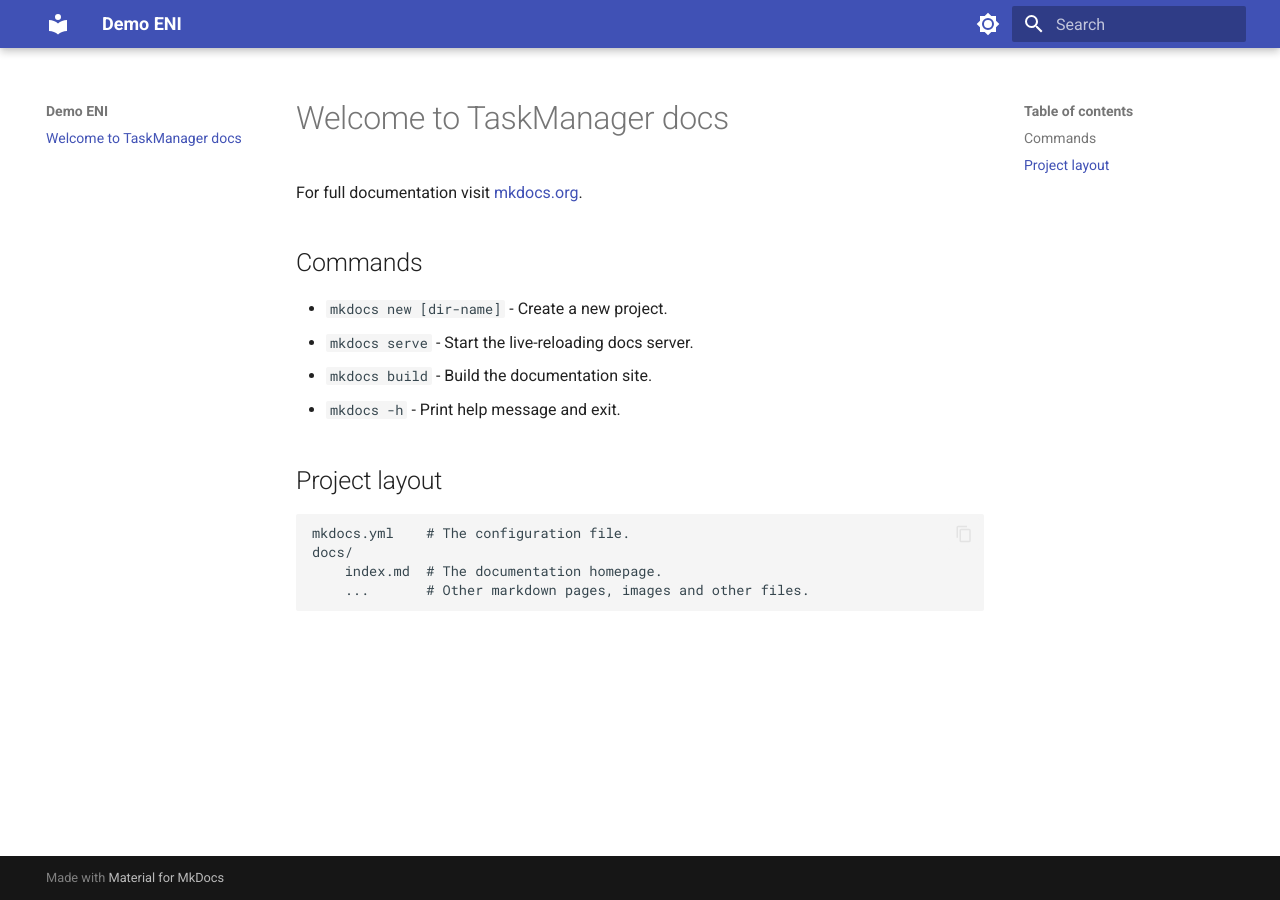
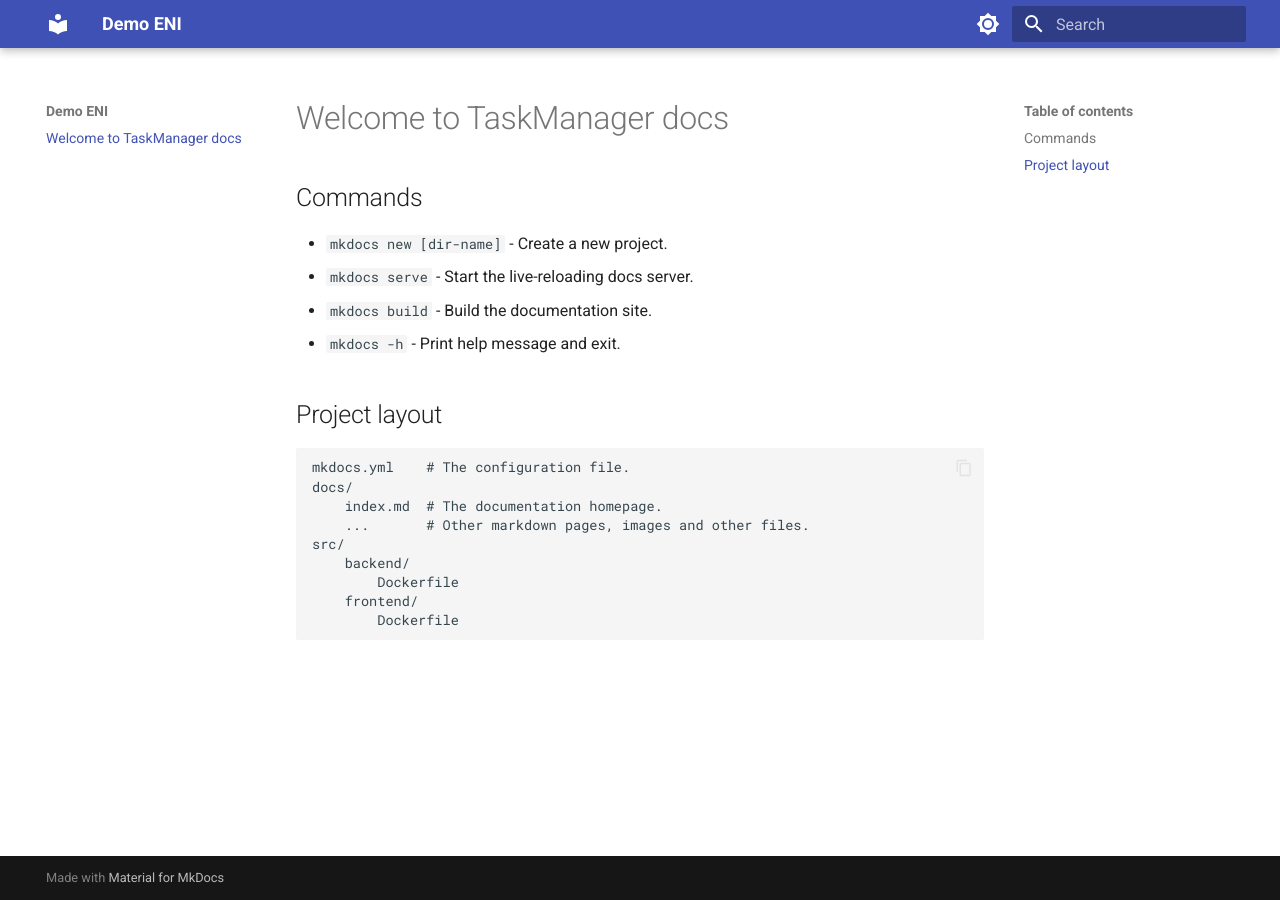
Before and after one commit to AlexRovere/devSecOps, an MkDocs documentation site: the page built from docs/index.md, in a window 1280 px wide. Built offline with MkDocs 1.6.1 and Material for MkDocs 9.7.7, drawn with Linux system fonts in a browser that asks for light colours.

Commit message:
chore: docs

```diff
--- a/docs/index.md
+++ b/docs/index.md
@@ -1,6 +1,5 @@
 # Welcome to TaskManager docs
 
-For full documentation visit [mkdocs.org](https://www.mkdocs.org).
 
 ## Commands
 
@@ -15,3 +14,8 @@ For full documentation visit [mkdocs.org](https://www.mkdocs.org).
     docs/
         index.md  # The documentation homepage.
         ...       # Other markdown pages, images and other files.
+    src/
+        backend/
+            Dockerfile
+        frontend/
+            Dockerfile
```
